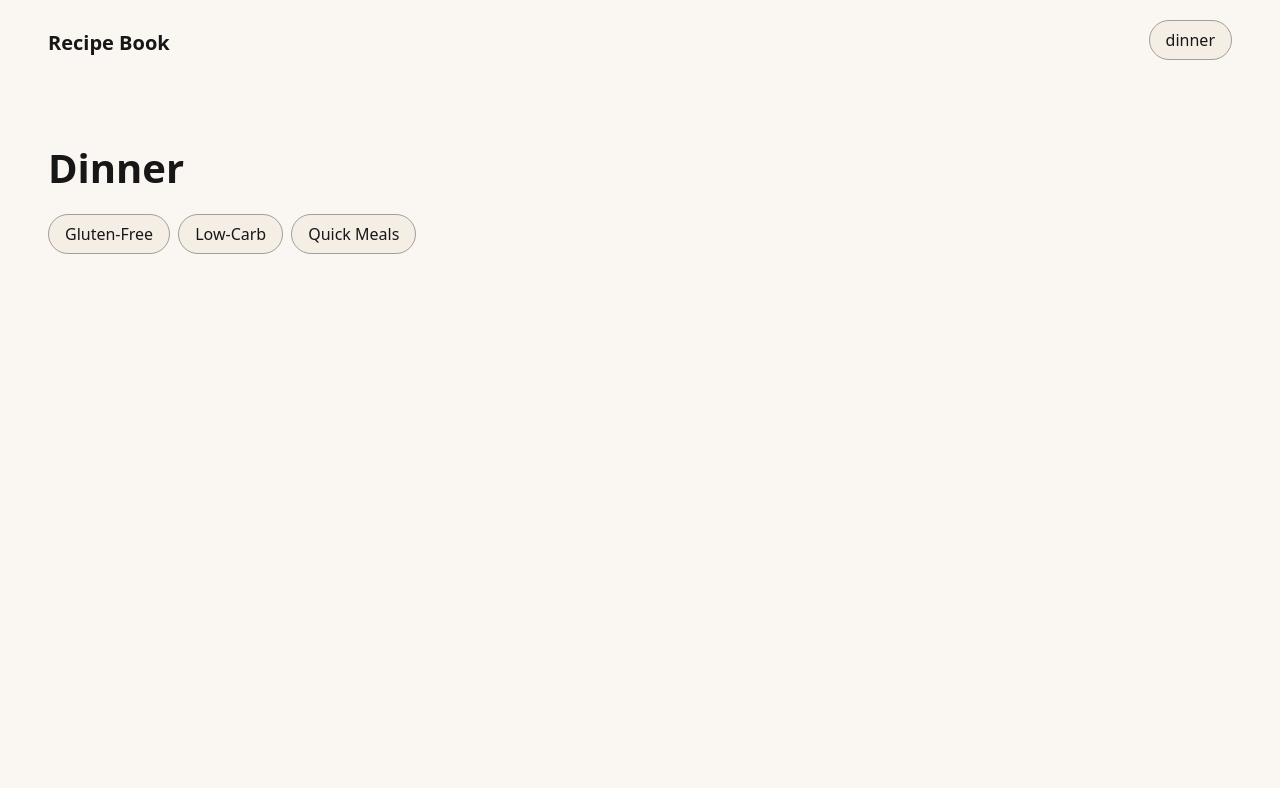
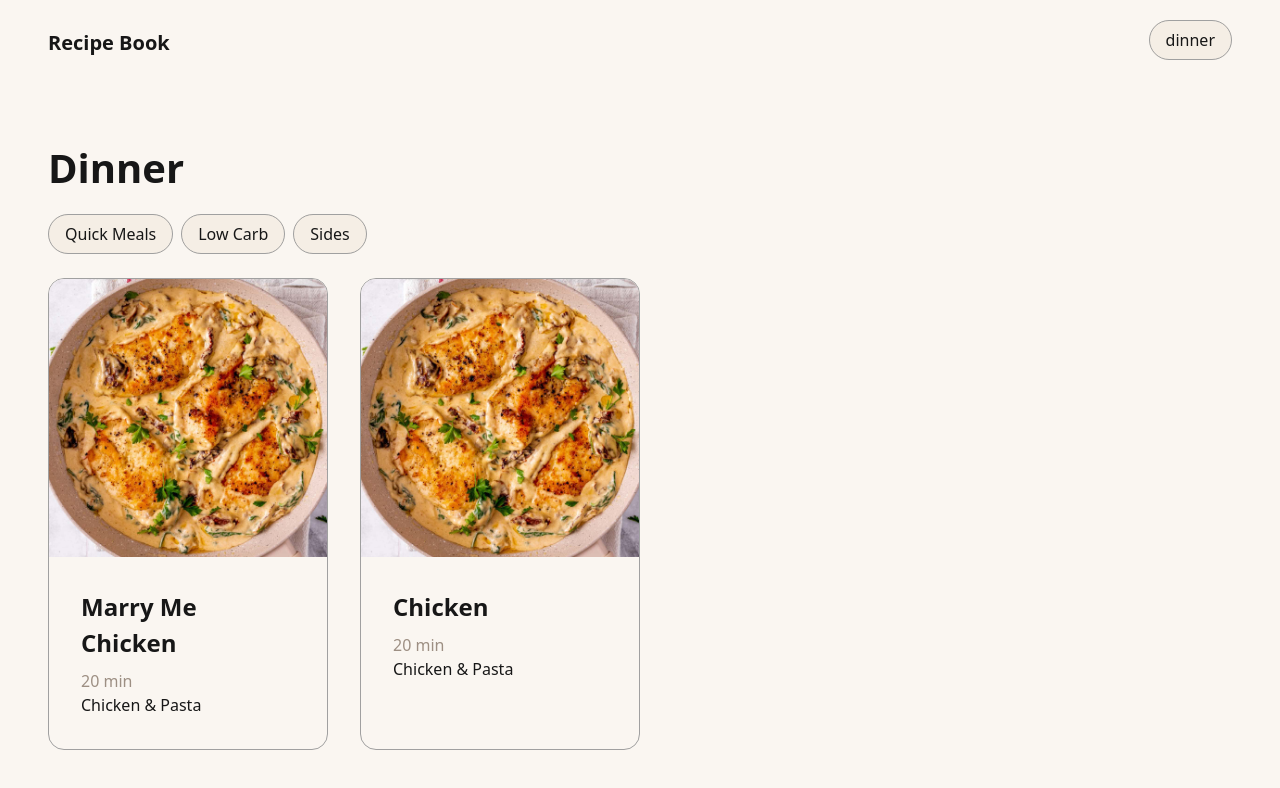
Before and after one commit to bzrymiak/recipes, a Next.js app: page /dinner in a window 1280 px wide. Shown: the top 788 px of the page. Built offline with nearby package versions, Linux system fonts and the light colour scheme.

Commit message:
added recipe cards

```diff
--- /dev/null
+++ b/src/app/dinner/marry-me-chicken/page.js
@@ -0,0 +1,9 @@
+import React from 'react'
+
+function page() {
+  return (
+    <div>marry me chicken page</div>
+  )
+}
+
+export default page
--- a/src/app/dinner/page.js
+++ b/src/app/dinner/page.js
@@ -1,28 +1,49 @@
 import React from 'react'
 import Button from "@/components/button.js";
+import RecipeCard from '@/components/recipeCard';
 
 function page() {
     const tags = [
         {
-            title: "Gluten-Free",
-            cta: "/"
+            title: "Quick Meals",
+            cta: " "
         },
         {
-            title: "Low-Carb",
-            cta: "/"
+            title: "Low Carb",
+            cta: " "
         },
         {
-            title: "Quick Meals",
-            cta: "/"
+            title: "Sides",
+            cta: " "
         },
     ];
 
+    const recipes = [
+        {
+            title: "Marry Me Chicken",
+            time: "20 min",
+            desc: "Chicken & Pasta",
+            img: "assets/marry-me-chicken.jpg",
+            cta: "/dinner/marry-me-chicken",
+            tag: "gf"
+        },
+
+        {
+            title: "Chicken",
+            time: "20 min",
+            desc: "Chicken & Pasta",
+            img: "assets/marry-me-chicken.jpg",
+            cta: "/dinner/marry-me-chicken",
+            tag: "gf"
+        },
+
+    ];
+
   return (
-    <div>
-        <section className="px py">
+    <div className="px py">
         <h2 className="mt-8 mb-6">Dinner</h2>
 
-        <div className="flex flex-row gap-2">
+        <div className="flex flex-row gap-2 pb-8">
             {tags.map((item, key) => (
 
                 <div key={item.title}>
@@ -30,8 +51,22 @@ function page() {
                 </div>
             ))}
         </div>
-        </section>
 
+        <div className="flex flex-row gap-8">
+            {recipes.map((item, key) => (
+                // <div id={item.tag} key={item.title} className="max-w-60">
+                    <RecipeCard
+                    title={item.title}
+                    time={item.time}
+                    desc={item.desc}
+                    img={item.img}
+                    cta={item.cta}
+                    id={item.tag}
+                    key={item.title}/>
+                // {/* </div> */}
+            ))}
+
+        </div>
     </div>
   )
 }
--- a/src/app/globals.css
+++ b/src/app/globals.css
@@ -50,6 +50,7 @@ body {
   font-size: 1rem;
   font-weight: normal;
   letter-spacing: 0;
+  color: var(--brown);
 }
 
 h1, h2 {
@@ -64,3 +65,18 @@ h3 {
   letter-spacing: -0.5;
   margin-bottom: 0.5rem;
 }
+
+.img-container {
+  overflow: hidden;
+  align-items: center;
+  justify-content: center;
+}
+
+.img-container img {
+  transform: scale(1);
+  transition: transform 0.3s ease-in-out;
+}
+
+a:hover img {
+  transform: scale(1.1);
+}
--- a/src/app/page.js
+++ b/src/app/page.js
@@ -6,7 +6,7 @@ export default function Home() {
     <div>
 
       <section className="px py">
-        <h1 className="mt-8">Recipe Book</h1>
+        <h1 className="mt-8">Cookbook</h1>
         <h2 className="text-brown caption">(digitized)</h2>
       </section>
 
@@ -16,7 +16,7 @@ export default function Home() {
           <h3>Navigation</h3>
            <Button title={"breakfast"} cta={"#"}></Button>
            <Button title={"lunch"} cta={"#"}></Button>
-           <Button title={"dinner"} cta={"#"}></Button>
+           <Button title={"dinner"} cta={"/dinner"}></Button>
            <Button title={"seasonal"} cta={"#"}></Button>
         </div>
 
--- /dev/null
+++ b/src/components/recipeCard.js
@@ -0,0 +1,24 @@
+import React from 'react'
+
+function recipeCard({ title, time, desc, img, cta}) {
+  return (
+    <a href={cta} className="border border-myGrey rounded-2xl overflow-hidden hover:bg-myBeige hover:ease-in-out duration-200 transition-all max-w-70">
+
+        <div className="img-container">
+        <img src="/assets/marry-me-chicken.jpg" alt="recipe" width={1200} height={1200}
+        className="w-full h-auto"
+        />
+        </div>
+
+        <div className="p-8">
+            <h3>{title}</h3>
+            <h4 className="caption">{time}</h4>
+
+            <p>{desc ?? " "}</p>
+        </div>
+
+    </a>
+  )
+}
+
+export default recipeCard
```
Also changed, not shown: public/assets/marry-me-chicken.jpg (added).
